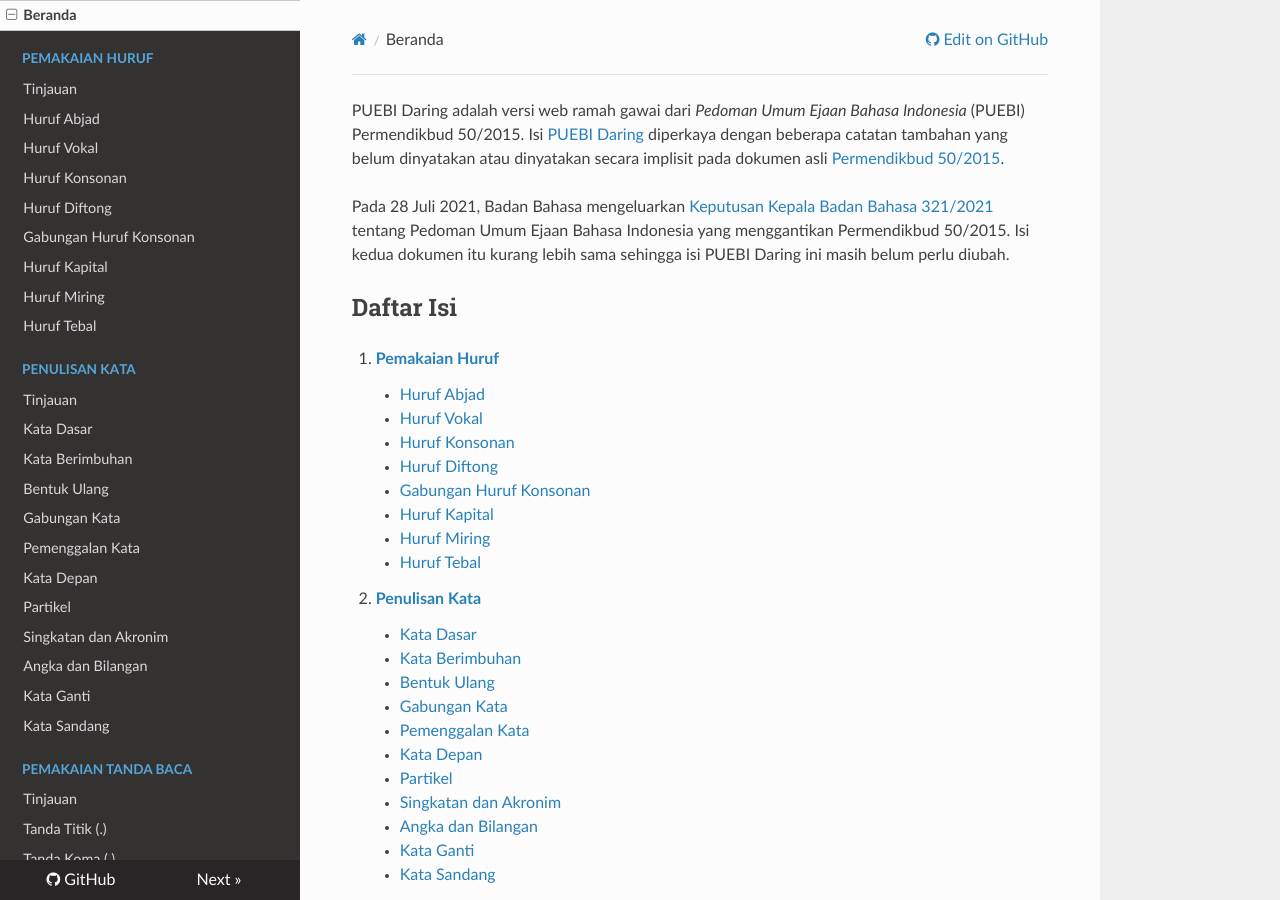
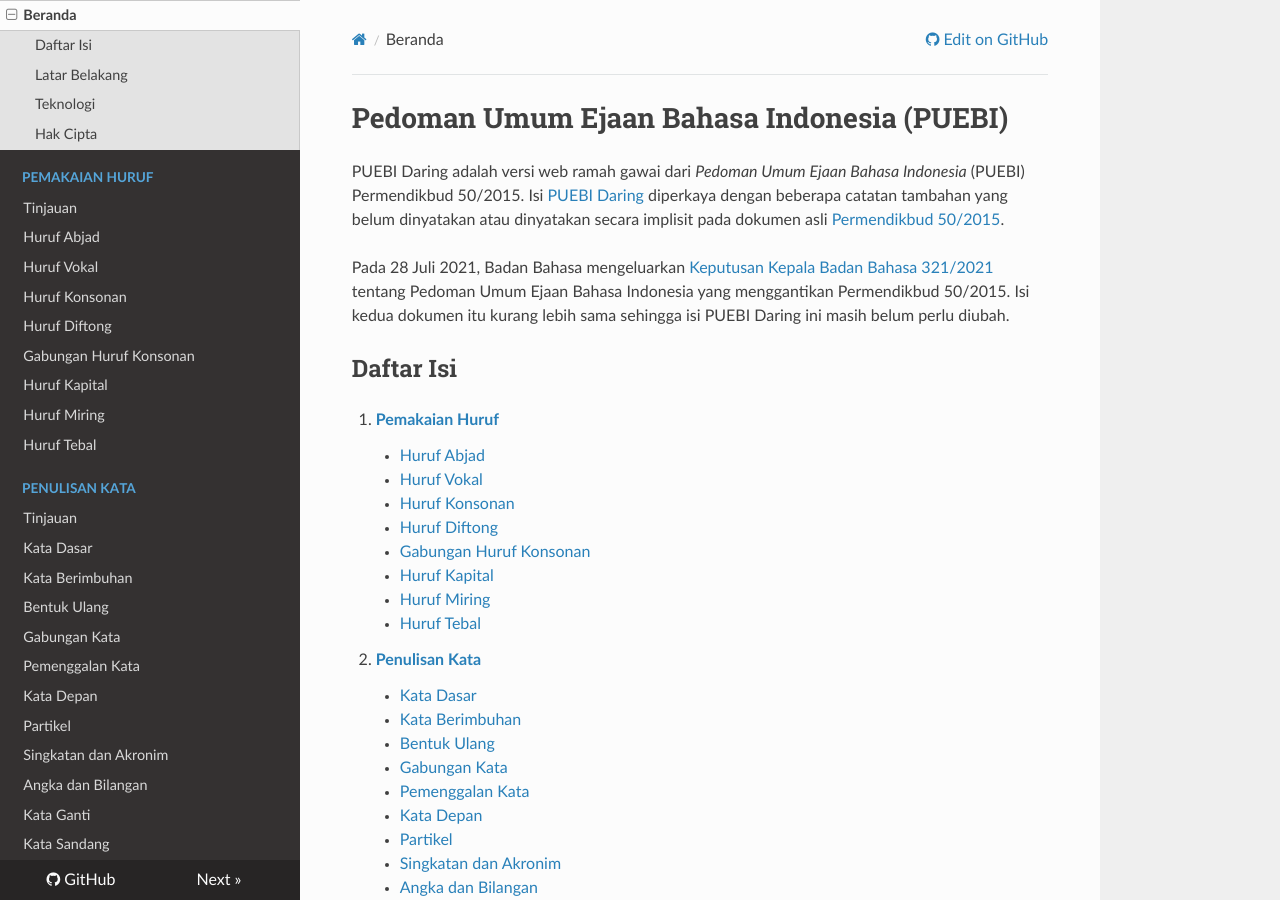
Before and after one commit to ivanlanin/puebi, an MkDocs documentation site: the page built from docs/index.md, in a window 1280 px wide and 900 px high. Built offline with MkDocs 1.6.1, drawn with Linux system fonts in a browser that asks for light colours; nearby versions of some CDN libraries; old or Windows-style settings are respelled for this version of MkDocs.

Commit message:
Menambahkan judul pada halaman-halaman indeks

```diff
--- a/docs/index.md
+++ b/docs/index.md
@@ -1,3 +1,5 @@
+# Pedoman Umum Ejaan Bahasa Indonesia (PUEBI)
+
 PUEBI Daring adalah versi web ramah gawai dari *Pedoman Umum Ejaan Bahasa Indonesia* (PUEBI) Permendikbud 50/2015. Isi [PUEBI Daring](http://ivanlanin.github.io/puebi) diperkaya dengan beberapa catatan tambahan yang belum dinyatakan atau dinyatakan secara implisit pada dokumen asli [Permendikbud 50/2015](https://upload.wikimedia.org/wikipedia/commons/3/33/Peraturan_Menteri_Pendidikan_dan_Kebudayaan_Nomor_50_Tahun_2015_tentang_Pedoman_Umum_Ejaan_Bahasa_Indonesia.pdf).
 
 Pada 28 Juli 2021, Badan Bahasa mengeluarkan [Keputusan Kepala Badan Bahasa 321/2021](https://badanbahasa.kemdikbud.go.id/lamanbahasa/sites/default/files/Salinan%20RKKB%20PUEBI.pdf) tentang Pedoman Umum Ejaan Bahasa Indonesia yang menggantikan Permendikbud 50/2015. Isi kedua dokumen itu kurang lebih sama sehingga isi PUEBI Daring ini masih belum perlu diubah.
```
Also changed, not shown: docs/huruf/index.md (+2 -0 lines), docs/kata/index.md (+2 -0 lines), docs/tanda-baca/index.md (+2 -0 lines), docs/unsur-serapan/index.md (+2 -0 lines).
